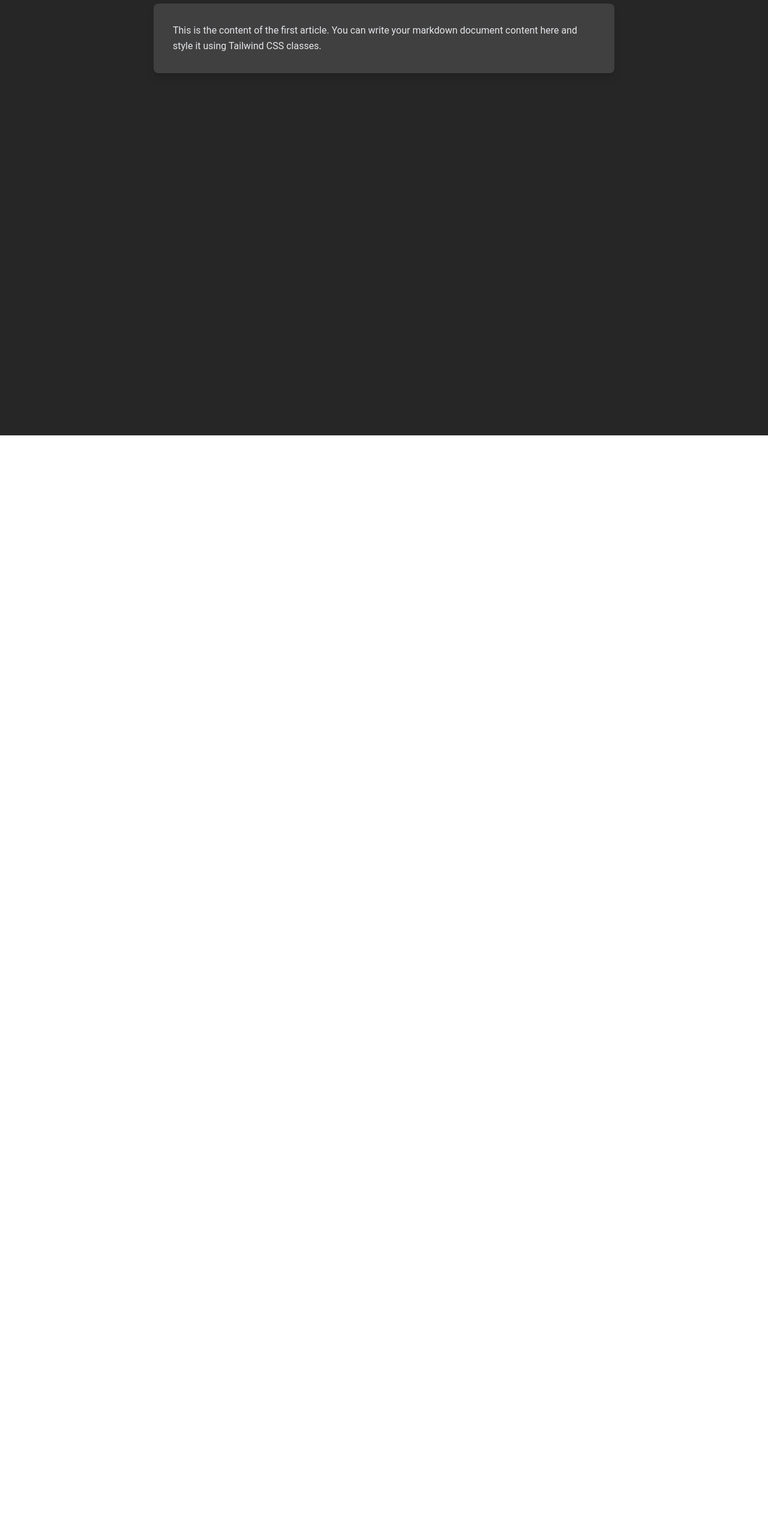
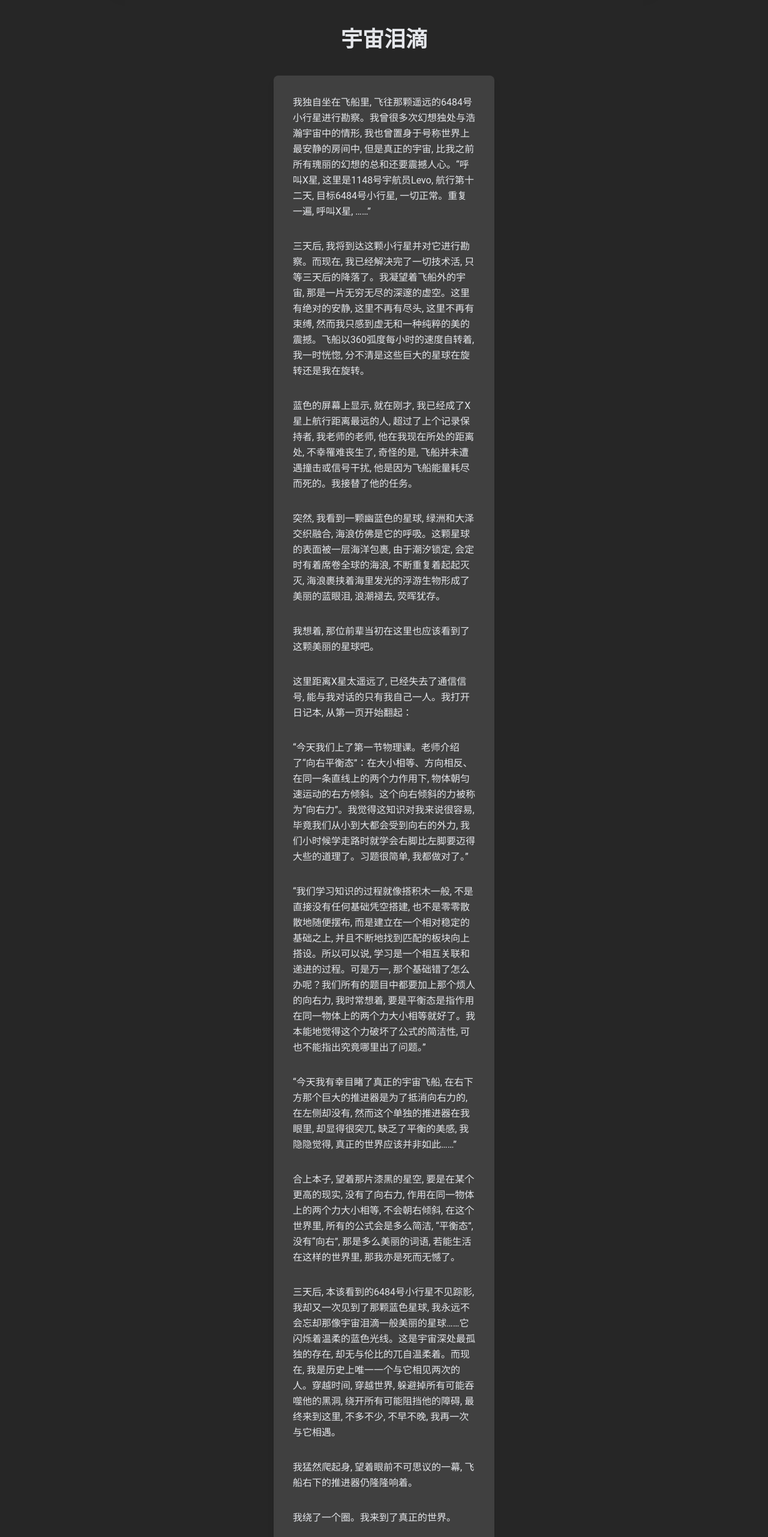
Before and after one commit to ilong4rennes/personal-website, a Next.js app: page /articles/cosmic-tears in a window 1280 px wide. Shown: the part 234-2797 px from the top of the page at 60% size. Before the commit the page ends 960 px from the top, so only its background shows below. Built offline with nearby package versions, Linux system fonts and the light colour scheme.

Commit message:
added articles

```diff
--- a/app/articles/cosmic-tears/page.tsx
+++ b/app/articles/cosmic-tears/page.tsx
@@ -1,5 +1,8 @@
+import Layout from '../../layout';
+
 export default function Article2() {
     return (
+      <Layout>
       <div className="min-h-screen bg-neutral-800 text-black p-10">
         <div className="max-w-3xl mx-auto">
           <header className="text-center mb-10">
@@ -7,11 +10,35 @@ export default function Article2() {
           </header>
 
           <section className="bg-neutral-700 p-8 rounded-lg shadow-lg">
-            <p className="leading-relaxed text-gray-200">
-              This is the content of the first article. You can write your markdown document content here and style it using Tailwind CSS classes.
-            </p>
+            <p className="leading-relaxed text-gray-200 mb-8">
+              我独自坐在飞船里, 飞往那颗遥远的6484号小行星进行勘察。我曾很多次幻想独处与浩瀚宇宙中的情形, 我也曾置身于号称世界上最安静的房间中, 但是真正的宇宙, 比我之前所有瑰丽的幻想的总和还要震撼人心。“呼叫X星, 这里是1148号宇航员Levo, 航行第十二天, 目标6484号小行星, 一切正常。重复一遍, 呼叫X星, ……”            </p>
+            <p className="leading-relaxed text-gray-200 mb-8">
+              三天后, 我将到达这颗小行星并对它进行勘察。而现在, 我已经解决完了一切技术活, 只等三天后的降落了。我凝望着飞船外的宇宙, 那是一片无穷无尽的深邃的虚空。这里有绝对的安静, 这里不再有尽头, 这里不再有束缚, 然而我只感到虚无和一种纯粹的美的震撼。飞船以360弧度每小时的速度自转着, 我一时恍惚, 分不清是这些巨大的星球在旋转还是我在旋转。            </p>
+            <p className="leading-relaxed text-gray-200 mb-8">
+              蓝色的屏幕上显示, 就在刚才, 我已经成了X星上航行距离最远的人, 超过了上个记录保持者, 我老师的老师, 他在我现在所处的距离处, 不幸罹难丧生了, 奇怪的是, 飞船并未遭遇撞击或信号干扰, 他是因为飞船能量耗尽而死的。我接替了他的任务。            </p>
+            <p className="leading-relaxed text-gray-200 mb-8">
+              突然, 我看到一颗幽蓝色的星球, 绿洲和大泽交织融合, 海浪仿佛是它的呼吸。这颗星球的表面被一层海洋包裹, 由于潮汐锁定, 会定时有着席卷全球的海浪, 不断重复着起起灭灭, 海浪裹挟着海里发光的浮游生物形成了美丽的蓝眼泪, 浪潮褪去, 荧晖犹存。            </p>
+            <p className="leading-relaxed text-gray-200 mb-8">
+              我想着, 那位前辈当初在这里也应该看到了这颗美丽的星球吧。            </p>
+            <p className="leading-relaxed text-gray-200 mb-8">
+              这里距离X星太遥远了, 已经失去了通信信号, 能与我对话的只有我自己一人。我打开日记本, 从第一页开始翻起：            </p>
+            <p className="leading-relaxed text-gray-200 mb-8">
+              “今天我们上了第一节物理课。老师介绍了“向右平衡态”：在大小相等、方向相反、在同一条直线上的两个力作用下, 物体朝匀速运动的右方倾斜。这个向右倾斜的力被称为“向右力”。我觉得这知识对我来说很容易, 毕竟我们从小到大都会受到向右的外力, 我们小时候学走路时就学会右脚比左脚要迈得大些的道理了。习题很简单, 我都做对了。”            </p>
+            <p className="leading-relaxed text-gray-200 mb-8">
+              “我们学习知识的过程就像搭积木一般, 不是直接没有任何基础凭空搭建, 也不是零零散散地随便摆布, 而是建立在一个相对稳定的基础之上, 并且不断地找到匹配的板块向上搭设。所以可以说, 学习是一个相互关联和递进的过程。可是万一, 那个基础错了怎么办呢？我们所有的题目中都要加上那个烦人的向右力, 我时常想着, 要是平衡态是指作用在同一物体上的两个力大小相等就好了。我本能地觉得这个力破坏了公式的简洁性, 可也不能指出究竟哪里出了问题。”            </p>
+            <p className="leading-relaxed text-gray-200 mb-8">
+              “今天我有幸目睹了真正的宇宙飞船, 在右下方那个巨大的推进器是为了抵消向右力的, 在左侧却没有, 然而这个单独的推进器在我眼里, 却显得很突兀, 缺乏了平衡的美感, 我隐隐觉得, 真正的世界应该并非如此……”            </p>
+            <p className="leading-relaxed text-gray-200 mb-8">
+              合上本子, 望着那片漆黑的星空, 要是在某个更高的现实, 没有了向右力, 作用在同一物体上的两个力大小相等, 不会朝右倾斜, 在这个世界里, 所有的公式会是多么简洁, “平衡态”, 没有“向右”, 那是多么美丽的词语, 若能生活在这样的世界里, 那我亦是死而无憾了。            </p>
+            <p className="leading-relaxed text-gray-200 mb-8">
+              三天后, 本该看到的6484号小行星不见踪影, 我却又一次见到了那颗蓝色星球, 我永远不会忘却那像宇宙泪滴一般美丽的星球……它闪烁着温柔的蓝色光线。这是宇宙深处最孤独的存在, 却无与伦比的兀自温柔着。而现在, 我是历史上唯一一个与它相见两次的人。穿越时间, 穿越世界, 躲避掉所有可能吞噬他的黑洞, 绕开所有可能阻挡他的障碍, 最终来到这里, 不多不少, 不早不晚, 我再一次与它相遇。            </p>
+            <p className="leading-relaxed text-gray-200 mb-8">
+              我猛然爬起身, 望着眼前不可思议的一幕, 飞船右下的推进器仍隆隆响着。            </p>
+            <p className="leading-relaxed text-gray-200 mb-8">
+              我绕了一个圈。我来到了真正的世界。            </p>
           </section>
         </div>
       </div>
+      </Layout>
     );
   }
--- a/app/articles/fox/page.tsx
+++ b/app/articles/fox/page.tsx
@@ -1,5 +1,8 @@
+import Layout from '../../layout';
+
 export default function Article2() {
     return (
+        <Layout>
         <div className="min-h-screen bg-neutral-800 text-black p-10">
             <div className="max-w-3xl mx-auto">
             <header className="text-center mb-10">
@@ -13,5 +16,6 @@ export default function Article2() {
             </section>
             </div>
         </div>
+        </Layout>
     );
   }
--- a/app/articles/lao-chen/page.tsx
+++ b/app/articles/lao-chen/page.tsx
@@ -1,5 +1,8 @@
+import Layout from '../../layout';
+
 export default function Article1() {
     return (
+      <Layout>
       <div className="min-h-screen bg-neutral-800 text-black p-10">
         <div className="max-w-3xl mx-auto">
           <header className="text-center mb-10">
@@ -13,5 +16,6 @@ export default function Article1() {
           </section>
         </div>
       </div>
+      </Layout>
     );
   }
--- a/app/articles/remember/page.tsx
+++ b/app/articles/remember/page.tsx
@@ -1,5 +1,8 @@
+import Layout from '../../layout';
+
 export default function Article2() {
     return (
+        <Layout>
         <div className="min-h-screen bg-neutral-800 text-black p-10">
             <div className="max-w-3xl mx-auto">
             <header className="text-center mb-10">
@@ -13,5 +16,6 @@ export default function Article2() {
             </section>
             </div>
         </div>
+        </Layout>
     );
   }
--- a/app/articles/tokyo-flash/page.tsx
+++ b/app/articles/tokyo-flash/page.tsx
@@ -1,5 +1,7 @@
+import Layout from '../../layout';
 export default function Article2() {
     return (
+        <Layout>
             <div className="min-h-screen bg-neutral-800 text-black p-10">
                 <div className="max-w-3xl mx-auto">
                 <header className="text-center mb-10">
@@ -13,5 +15,6 @@ export default function Article2() {
                 </section>
                 </div>
             </div>
+        </Layout>
     );
   }
--- a/app/articles/uncertainty/page.tsx
+++ b/app/articles/uncertainty/page.tsx
@@ -1,17 +1,20 @@
+import Layout from '../../layout';
 export default function Article2() {
     return (
+        <Layout>
         <div className="min-h-screen bg-neutral-800 text-black p-10">
             <div className="max-w-3xl mx-auto">
             <header className="text-center mb-10">
-            <h1 className="text-4xl font-bold mb-4 text-gray-200">宇宙泪滴</h1>
+                <h1 className="text-4xl font-bold mb-4 text-gray-200">不确定性是我爱这个世界的理由</h1>
             </header>
 
             <section className="bg-neutral-700 p-8 rounded-lg shadow-lg">
-            <p className="leading-relaxed text-gray-200">
+                <p className="leading-relaxed text-gray-200 mb-8">
                 This is the content of the first article. You can write your markdown document content here and style it using Tailwind CSS classes.
                 </p>
             </section>
             </div>
         </div>
+        </Layout>
     );
   }
```
Lines whose indentation alone changed are shown as unchanged.
